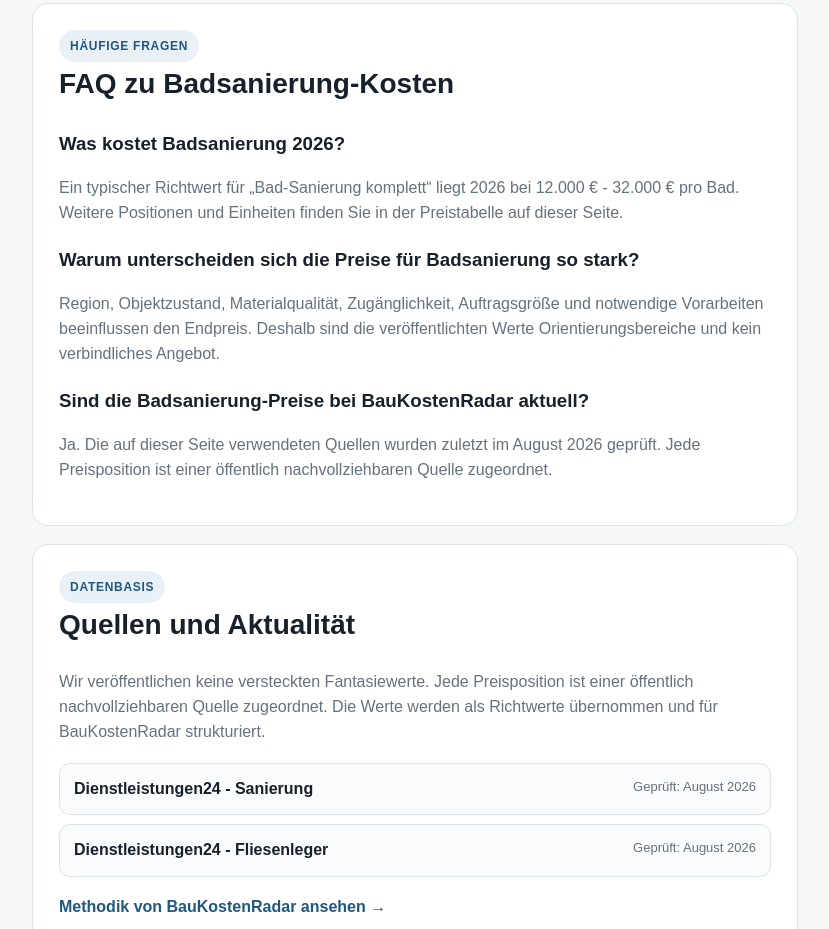
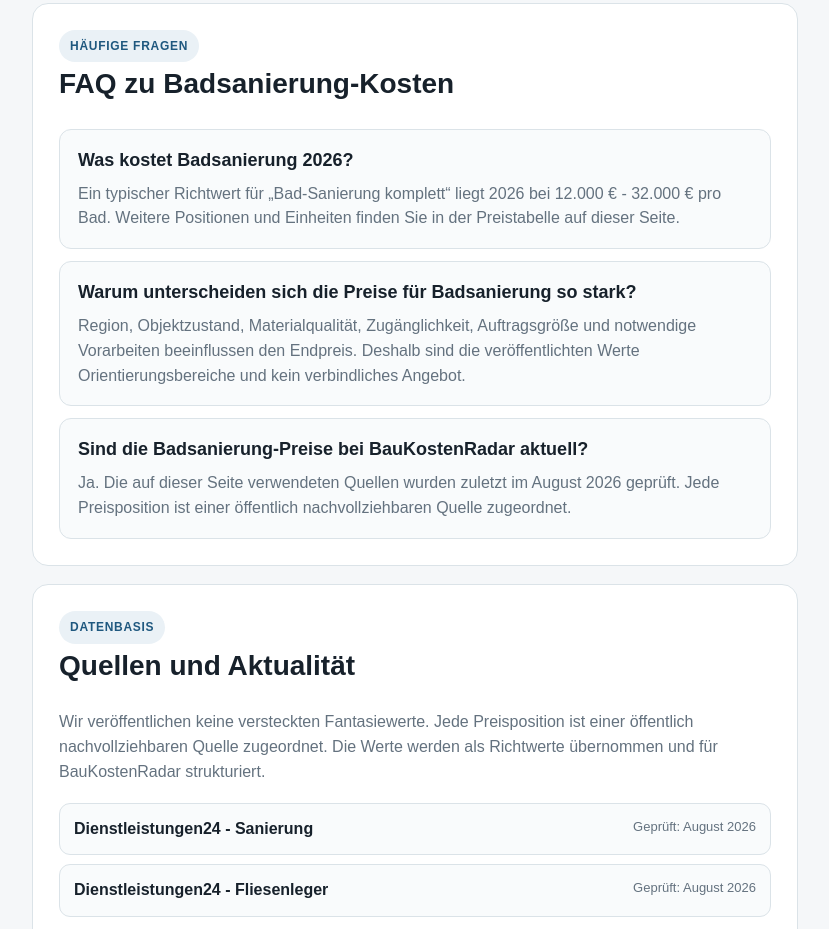
Before and after one commit to maxympaschenko-tech/baukostenradar-de, a Next.js app: page /kosten/badsanierung in a window 1280 px wide. Shown: the part 1340-2269 px from the top of the page, without its empty margins (18-847 px from the left). Built offline with nearby package versions, Linux system fonts and the light colour scheme; no server answers.

Commit message:
Style FAQ blocks on cost pages

```diff
--- a/app/portal.css
+++ b/app/portal.css
@@ -223,6 +223,29 @@
 
 .regionChips strong { color: var(--primary-2); }
 
+.faqList {
+  display: grid;
+  gap: 12px;
+  margin-top: 18px;
+}
+
+.faqItem {
+  padding: 17px 18px;
+  border: 1px solid var(--line);
+  border-radius: 12px;
+  background: #f9fbfc;
+}
+
+.faqItem h3 {
+  margin: 0 0 7px;
+  font-size: 18px;
+}
+
+.faqItem p {
+  margin: 0;
+  color: var(--muted);
+}
+
 .sourceList {
   display: grid;
   gap: 9px;
```
